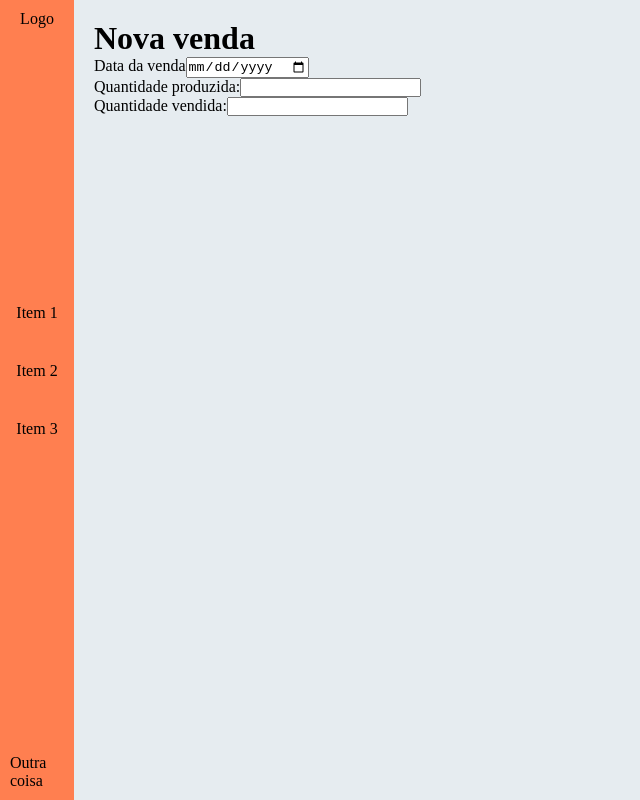
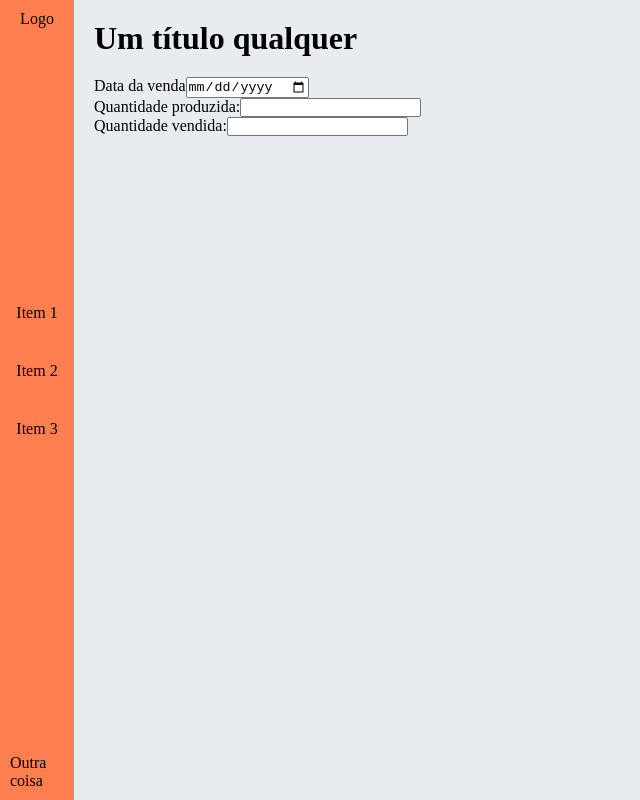
Before and after one commit to johnnyferreiradev/milkmoney, a React (Create React App) app in the folder frontend/: page /salesform in a window 1280 px wide. Shown: the whole page, without its empty margins (0-640 px from the left). Built offline with nearby package versions, Linux system fonts and the light colour scheme.

Commit message:
Criação e aplicação do componente SalesForm

```diff
--- /dev/null
+++ b/frontend/src/components/SalesForm/SalesForm.jsx
@@ -0,0 +1,27 @@
+import React from 'react';
+
+import TitlePage from '../../template/TitlePage/TitlePage';
+
+export default class SalesForm extends React.Component {
+    render() {
+        return (
+            <div className="content">
+                <TitlePage />
+                <form>
+                    <div className="form-sale-group">
+                        <label htmlFor="">Data da venda</label>
+                        <input type="date" />
+                    </div>
+                    <div className="form-sale-group">
+                        <label htmlFor="">Quantidade produzida:</label>
+                        <input type="number" step="0.001" />
+                    </div>
+                    <div className="form-sale-group">
+                        <label htmlFor="">Quantidade vendida:</label>
+                        <input type="number" step="0.001" />
+                    </div>
+                </form>
+            </div>
+        );
+    }
+}
--- a/frontend/src/pages/SalesFormPage/SalesFormPage.jsx
+++ b/frontend/src/pages/SalesFormPage/SalesFormPage.jsx
@@ -1,6 +1,7 @@
 import React from 'react'
 
 import Nav from '../../components/Nav/Nav';
+import SalesForm from '../../components/SalesForm/SalesForm';
 
 import './Styles.css';
 
@@ -9,23 +10,7 @@ export default class FormNewSale extends React.Component {
         return (
             <div className="sales-form-page">
                 <Nav />
-                <div className="content">
-                    <h1>Nova venda</h1>
-                    <form>
-                        <div className="form-sale-group">
-                            <label htmlFor="">Data da venda</label>
-                            <input type="date"/>
-                        </div>
-                        <div className="form-sale-group">
-                            <label htmlFor="">Quantidade produzida:</label>
-                            <input type="number" step="0.001" />
-                        </div>
-                        <div className="form-sale-group">
-                            <label htmlFor="">Quantidade vendida:</label>
-                            <input type="number" step="0.001"/>
-                        </div>
-                    </form>
-                </div>
+                <SalesForm />
             </div>
         );
     }
```
Also changed, not shown: frontend/src/components/SalesForm/Styles.css (added).
